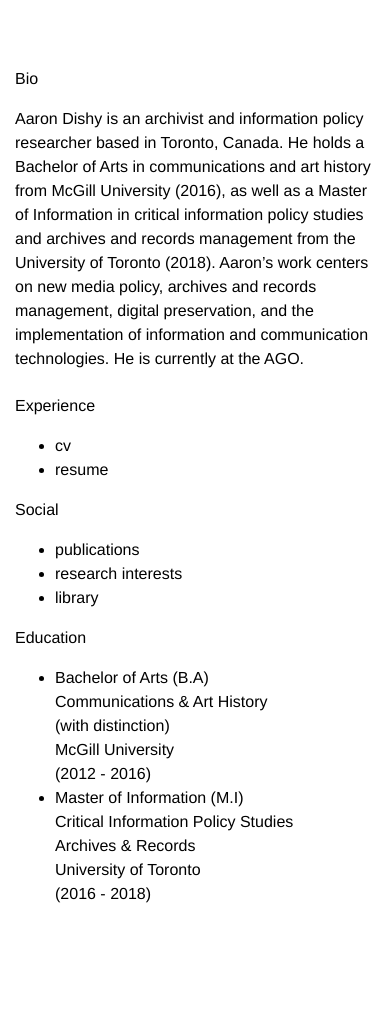
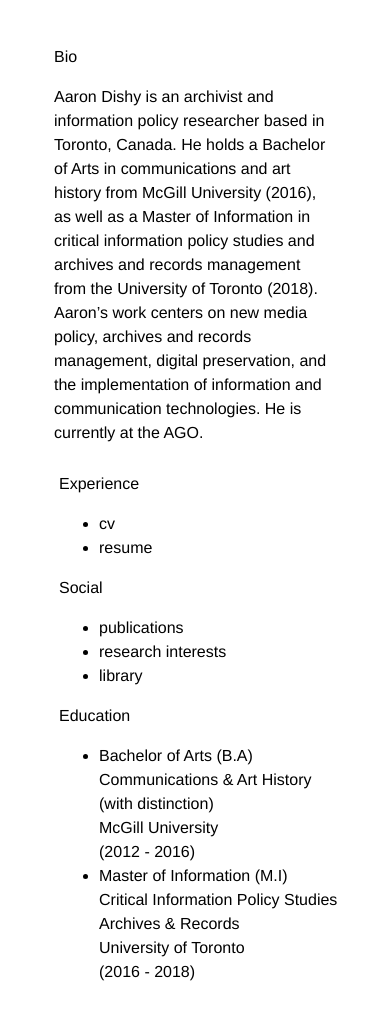
Before and after one commit to jamiedishy/AaronDishyESite, a Vue app in the folder eport/: page / in a window 390 px wide. Shown: the top 1020 px of the page. Before the commit the page ends 922 px from the top, so only its background shows below. Built offline with nearby package versions, Linux system fonts and the light colour scheme.

Commit message:
Vue - mobile dimentions

```diff
--- a/eport/src/App.vue
+++ b/eport/src/App.vue
@@ -28,6 +28,10 @@
   -webkit-font-smoothing: antialiased;
   -moz-osx-font-smoothing: grayscale;
   color: black;
-  margin-top: 60px;
+}
+@media only screen and (max-width: 760px) {
+    #app {
+        padding: 10%;
+    }
 }
 </style>
--- a/eport/src/components/Header.vue
+++ b/eport/src/components/Header.vue
@@ -38,7 +38,10 @@
     color: grey;
     transition: 0.3s;
 }
-@media only screen and (max-width: 992px) {
+#nav {
+    padding-top: 60px;
+}
+@media only screen and (max-width: 760px) {
     #nav {
         display: none;
     }
--- a/eport/src/components/Info.vue
+++ b/eport/src/components/Info.vue
@@ -1,8 +1,8 @@
 <template>
-  <div>
+  <div id="info">
 
     <div class="container">
-        <div class="row">
+        <div class="row rowoverlay">
             <div class="col-sm">
                 <p>Experience</p>
                 <ul>
@@ -19,7 +19,7 @@
                     <a href="https://www.librarything.com/profile/aarondishy"><li>library</li></a>
                 </ul>
             </div>
-            <div class="col-sm">
+            <div class="col-sm" id="education">
                 <p>Education</p>
                 <ul>
                     <li>Bachelor of Arts (B.A)<br>Communications & Art History<br>(with distinction)<br><a href="https://www.mcgill.ca/">McGill University</a><br>(2012 - 2016)</li>
@@ -28,7 +28,7 @@
             </div>
         </div>
 
-        <div class="row rowoverlay">
+        <div class="row ">
             <div >
                 <img src="../assets/computer.gif" alt="gif">
             </div>
@@ -62,16 +62,23 @@
     left:0;
     bottom:0;
     right:0;
+    padding-left: 1.5%;
     height:100%;
-    padding-left: 10rem;
-    padding-top: 5rem;
 }
 img {
-    width: 25%;
+    width: 40%;
+    padding-left: 13%;
+    padding-top: 10%;
 }
-@media only screen and (max-width: 1024px) {
-    .rowoverlay {
+@media only screen and (max-width: 760px) {
+    img {
         display: none;
+    }
+    #info {
+        padding-left: 5%;
+    }
+    #education {
+        padding-bottom: 8%;
     }
 }
 
```
Also changed, not shown: 1 other file (tests, documents, lock files or other folders).
